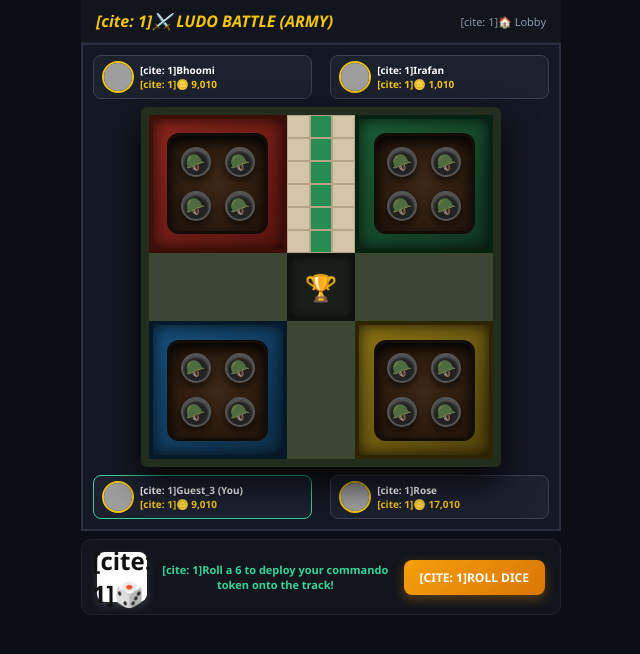
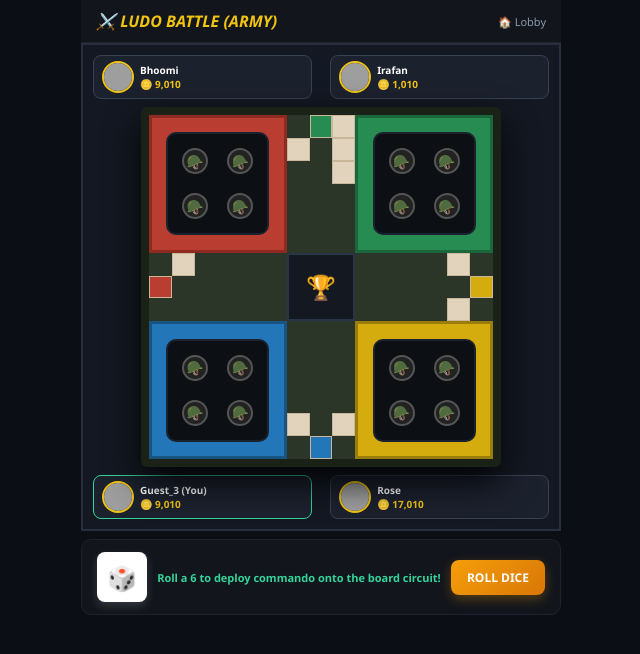
Before and after one commit to harshit-ydv001/fm4bat, a FastAPI app: template templates/ludo.html in a window 1280 px wide. Shown: the top 654 px of the page, without its empty margins (319-959 px from the left). Run offline with FastAPI, Linux system fonts and the light colour scheme; the template is opened without the code that fills it, so the values that code supplies are empty; grey boxes are pictures that could not be loaded.

Commit message:
update ludo board with full circuit track path cells for authentic round movement

```diff
--- a/templates/ludo.html
+++ b/templates/ludo.html
@@ -54,10 +54,11 @@
         .player-name { font-weight: bold; color: #fff; }
         .player-coins { color: #f1c40f; font-weight: bold; }
 
+        /* Authentic Ludo Board with 15x15 Grid */
         .board {
             width: 360px; height: 360px;
-            background: #3a4732;
-            border: 8px solid #232d1e;
+            background: #2b3528;
+            border: 8px solid #1a2218;
             position: relative;
             display: grid;
             grid-template-columns: repeat(15, 1fr);
@@ -67,70 +68,45 @@
             overflow: hidden;
         }
 
-        .base-red {
-            grid-column: 1 / 7; grid-row: 1 / 7;
-            background: linear-gradient(135deg, #8b251c 0%, #5a140e 100%);
-            border: 4px solid #3d0d09;
-            display: flex; justify-content: center; align-items: center;
-            box-shadow: inset 0 0 15px rgba(0,0,0,0.8);
-        }
-        .base-green {
-            grid-column: 10 / 16; grid-row: 1 / 7;
-            background: linear-gradient(135deg, #1b5e36 0%, #0f361f 100%);
-            border: 4px solid #082212;
-            display: flex; justify-content: center; align-items: center;
-            box-shadow: inset 0 0 15px rgba(0,0,0,0.8);
-        }
-        .base-blue {
-            grid-column: 1 / 7; grid-row: 10 / 16;
-            background: linear-gradient(135deg, #164e7a 0%, #0c2d47 100%);
-            border: 4px solid #061928;
-            display: flex; justify-content: center; align-items: center;
-            box-shadow: inset 0 0 15px rgba(0,0,0,0.8);
-        }
-        .base-yellow {
-            grid-column: 10 / 16; grid-row: 10 / 16;
-            background: linear-gradient(135deg, #8a7314 0%, #52430b 100%);
-            border: 4px solid #2d2404;
-            display: flex; justify-content: center; align-items: center;
-            box-shadow: inset 0 0 15px rgba(0,0,0,0.8);
-        }
+        /* 4 Bases */
+        .base-red { grid-column: 1 / 7; grid-row: 1 / 7; background: #b93d30; border: 3px solid #8e2a20; display: flex; justify-content: center; align-items: center; }
+        .base-green { grid-column: 10 / 16; grid-row: 1 / 7; background: #278c52; border: 3px solid #1c663c; display: flex; justify-content: center; align-items: center; }
+        .base-blue { grid-column: 1 / 7; grid-row: 10 / 16; background: #2376b8; border: 3px solid #185382; display: flex; justify-content: center; align-items: center; }
+        .base-yellow { grid-column: 10 / 16; grid-row: 10 / 16; background: #d4ac0d; border: 3px solid #9a7d0a; display: flex; justify-content: center; align-items: center; }
 
         .bunker-box {
-            width: 78%; height: 78%;
-            background: radial-gradient(circle, #3d2817 0%, #21150c 100%);
-            border-radius: 12px;
+            width: 78%; height: 78%; background: #0c0f14; border-radius: 10px;
             display: grid; grid-template-columns: repeat(2, 1fr); grid-template-rows: repeat(2, 1fr);
-            padding: 8px; gap: 10px; align-items: center; justify-items: center;
-            box-shadow: inset 0 6px 12px rgba(0,0,0,0.9);
-            border: 3px solid #140d07;
+            padding: 8px; gap: 8px; align-items: center; justify-items: center;
+            border: 2px solid #1a2230;
         }
 
         .token-helmet {
-            width: 30px; height: 30px; background: #222; border-radius: 50%;
-            display: flex; justify-content: center; align-items: center; font-size: 16px;
-            box-shadow: 0 4px 8px rgba(0,0,0,0.6), inset 0 2px 3px rgba(255,255,255,0.3);
+            width: 26px; height: 26px; background: #222; border-radius: 50%;
+            display: flex; justify-content: center; align-items: center; font-size: 14px;
             border: 2px solid #555; cursor: pointer;
         }
 
+        /* Center Home */
         .center-home {
-            grid-column: 7 / 10; grid-row: 7 / 10;
-            background: #1a1e18;
-            display: flex; justify-content: center; align-items: center; font-size: 26px;
-            border: 3px solid #0f120e;
-            box-shadow: inset 0 0 10px rgba(0,0,0,0.8);
+            grid-column: 7 / 10; grid-row: 7 / 10; background: #141820;
+            display: flex; justify-content: center; align-items: center; font-size: 24px;
+            border: 2px solid #2a3447;
         }
 
-        /* Playable Track Cells (Rashta) */
+        /* Full Track Path Grid Cells for Round Movement */
         .track-cell {
-            background: #d4c5a9;
-            border: 1px solid #b5a485;
+            background: #e2d3bc;
+            border: 1px solid #c8b79b;
             display: flex;
             justify-content: center;
             align-items: center;
-            font-size: 12px;
+            font-size: 11px;
         }
-        .track-cell.green-path { background: #278c52; }
+        .cell-red { background: #b93d30; }
+        .cell-green { background: #278c52; }
+        .cell-blue { background: #2376b8; }
+        .cell-yellow { background: #d4ac0d; }
 
         .control-panel {
             width: 100%; max-width: 480px;
@@ -159,8 +135,8 @@
 <body>
 
     <div class="navbar">
-        <a href="/dashboard" class="brand-logo">[cite: 1]⚔️ LUDO BATTLE (ARMY)</a>
-        <a href="/dashboard" style="color: #8a99ad; text-decoration: none; font-size: 11px;">[cite: 1]🏠 Lobby</a>
+        <a href="/dashboard" class="brand-logo">⚔️ LUDO BATTLE (ARMY)</a>
+        <a href="/dashboard" style="color: #8a99ad; text-decoration: none; font-size: 11px;">🏠 Lobby</a>
     </div>
 
     <div class="ludo-container">
@@ -168,26 +144,28 @@
             <div class="player-card">
                 <img src="https://images.unsplash.com/photo-1494790108377-be9c29b29330?w=100" class="player-avatar" alt="Bhoomi">
                 <div class="player-info">
-                    <span class="player-name">[cite: 1]Bhoomi</span>
-                    <span class="player-coins">[cite: 1]🪙 9,010</span>
+                    <span class="player-name">Bhoomi</span>
+                    <span class="player-coins">🪙 9,010</span>
                 </div>
             </div>
             <div class="player-card">
                 <img src="https://images.unsplash.com/photo-1507003211169-0a1dd7228f2d?w=100" class="player-avatar" alt="Irafan">
                 <div class="player-info">
-                    <span class="player-name">[cite: 1]Irafan</span>
-                    <span class="player-coins">[cite: 1]🪙 1,010</span>
+                    <span class="player-name">Irafan</span>
+                    <span class="player-coins">🪙 1,010</span>
                 </div>
             </div>
         </div>
 
+        <!-- Authentic 15x15 Ludo Board with Full Circuit Track Cells -->
         <div class="board">
+            <!-- Bases -->
             <div class="base-red">
                 <div class="bunker-box">
                     <div class="token-helmet">🪖</div>
                     <div class="token-helmet">🪖</div>
                     <div class="token-helmet">🪖</div>
-                    <div class="token-helmet" id="token-4">🪖</div>
+                    <div class="token-helmet" id="token-active">🪖</div>
                 </div>
             </div>
 
@@ -220,65 +198,62 @@
                 </div>
             </div>
 
-            <!-- Track Cells (Rashta) -->
-            <div class="track-cell" style="grid-column: 7; grid-row: 1;"></div>
-            <div class="track-cell green-path" style="grid-column: 8; grid-row: 1;" id="cell-1"></div>
-            <div class="track-cell" style="grid-column: 9; grid-row: 1;"></div>
+            <!-- Circuit Track Path Cells (Full Round Circuit) -->
+            <!-- Top Arm -->
+            <div class="track-cell" style="grid-column: 7; grid-row: 2;" id="track-1"></div>
+            <div class="track-cell cell-green" style="grid-column: 8; grid-row: 1;" id="track-2"></div>
+            <div class="track-cell" style="grid-column: 9; grid-row: 1;" id="track-3"></div>
+            <div class="track-cell" style="grid-column: 9; grid-row: 2;" id="track-4"></div>
+            <div class="track-cell" style="grid-column: 9; grid-row: 3;" id="track-5"></div>
 
-            <div class="track-cell" style="grid-column: 7; grid-row: 2;"></div>
-            <div class="track-cell green-path" style="grid-column: 8; grid-row: 2;" id="cell-2"></div>
-            <div class="track-cell" style="grid-column: 9; grid-row: 2;"></div>
+            <!-- Right Arm -->
+            <div class="track-cell" style="grid-column: 14; grid-row: 7;" id="track-6"></div>
+            <div class="track-cell cell-yellow" style="grid-column: 15; grid-row: 8;" id="track-7"></div>
+            <div class="track-cell" style="grid-column: 14; grid-row: 9;" id="track-8"></div>
 
-            <div class="track-cell" style="grid-column: 7; grid-row: 3;"></div>
-            <div class="track-cell green-path" style="grid-column: 8; grid-row: 3;" id="cell-3"></div>
-            <div class="track-cell" style="grid-column: 9; grid-row: 3;"></div>
+            <!-- Bottom Arm -->
+            <div class="track-cell" style="grid-column: 9; grid-row: 14;" id="track-9"></div>
+            <div class="track-cell cell-blue" style="grid-column: 8; grid-row: 15;" id="track-10"></div>
+            <div class="track-cell" style="grid-column: 7; grid-row: 14;" id="track-11"></div>
 
-            <div class="track-cell" style="grid-column: 7; grid-row: 4;"></div>
-            <div class="track-cell green-path" style="grid-column: 8; grid-row: 4;" id="cell-4"></div>
-            <div class="track-cell" style="grid-column: 9; grid-row: 4;"></div>
-
-            <div class="track-cell" style="grid-column: 7; grid-row: 5;"></div>
-            <div class="track-cell green-path" style="grid-column: 8; grid-row: 5;" id="cell-5"></div>
-            <div class="track-cell" style="grid-column: 9; grid-row: 5;"></div>
-
-            <div class="track-cell" style="grid-column: 7; grid-row: 6;"></div>
-            <div class="track-cell green-path" style="grid-column: 8; grid-row: 6;" id="cell-6"></div>
-            <div class="track-cell" style="grid-column: 9; grid-row: 6;"></div>
+            <!-- Left Arm & Home Entry -->
+            <div class="track-cell cell-red" style="grid-column: 1; grid-row: 8;" id="track-12"></div>
+            <div class="track-cell" style="grid-column: 2; grid-row: 7;" id="track-13"></div>
         </div>
 
         <div class="players-row" style="margin-top: 8px; margin-bottom: 0;">
             <div class="player-card" style="border-color: #34d399;">
                 <img src="https://images.unsplash.com/photo-1535713875002-d1d0cf377fde?w=100" class="player-avatar" alt="Guest_3">
                 <div class="player-info">
-                    <span class="player-name">[cite: 1]Guest_3 (You)</span>
-                    <span class="player-coins">[cite: 1]🪙 9,010</span>
+                    <span class="player-name">Guest_3 (You)</span>
+                    <span class="player-coins">🪙 9,010</span>
                 </div>
             </div>
             <div class="player-card">
                 <img src="https://images.unsplash.com/photo-1534528741775-53994a69daeb?w=100" class="player-avatar" alt="Rose">
                 <div class="player-info">
-                    <span class="player-name">[cite: 1]Rose</span>
-                    <span class="player-coins">[cite: 1]🪙 17,010</span>
+                    <span class="player-name">Rose</span>
+                    <span class="player-coins">🪙 17,010</span>
                 </div>
             </div>
         </div>
     </div>
 
     <div class="control-panel">
-        <div class="dice-box" id="dice-value">[cite: 1]🎲</div>
-        <div class="status-msg" id="game-status">[cite: 1]Roll a 6 to deploy your commando token onto the track!</div>
-        <button class="roll-btn" id="roll-dice-btn" onclick="rollDice()">[cite: 1]Roll Dice</button>
+        <div class="dice-box" id="dice-value">🎲</div>
+        <div class="status-msg" id="game-status">Roll a 6 to deploy commando onto the board circuit!</div>
+        <button class="roll-btn" id="roll-dice-btn" onclick="rollDice()">Roll Dice</button>
     </div>
 
     <script>
-        let currentPos = 0;
-        const maxTrackSteps = 6;
+        let circuitPos = 0; // 0 = in base, 1 to 13 = circuit track steps
+        const totalCircuitSteps = 13;
 
         function rollDice() {
             const diceEl = document.getElementById("dice-value");
             const statusEl = document.getElementById("game-status");
             const rollBtn = document.getElementById("roll-dice-btn");
-            const token4 = document.getElementById("token-4");
+            const activeToken = document.getElementById("token-active");
 
             rollBtn.disabled = true;
             let rollAnim = setInterval(() => {
@@ -290,32 +265,32 @@
                 let roll = Math.floor(Math.random() * 6) + 1;
                 diceEl.innerText = roll;
 
-                if (currentPos === 0) {
+                if (circuitPos === 0) {
                     if (roll === 6) {
-                        currentPos = 1;
-                        token4.innerHTML = "";
-                        document.getElementById("cell-6").innerHTML = "🚀";
-                        statusEl.innerText = `Rolled 6! Commando deployed onto the track path!`;
+                        circuitPos = 1;
+                        activeToken.innerHTML = "";
+                        document.getElementById("track-1").innerHTML = "🚀";
+                        statusEl.innerText = `Rolled 6! Commando deployed onto the board!`;
                     } else {
-                        statusEl.innerText = `Rolled ${roll}. Need a 6 to exit base!`;
+                        statusEl.innerText = `Rolled ${roll}. Need 6 to exit bunker base!`;
                     }
                 } else {
-                    let prevCellId = maxTrackSteps - currentPos + 1;
-                    if(prevCellId >= 1 && prevCellId <= 6) {
-                        document.getElementById(`cell-${prevCellId}`).innerHTML = "";
+                    // Clear previous track cell
+                    if(circuitPos <= totalCircuitSteps) {
+                        document.getElementById(`track-${circuitPos}`).innerHTML = "";
                     }
 
-                    currentPos += roll;
-                    if (currentPos >= maxTrackSteps) {
-                        document.getElementById("cell-1").innerHTML = "👑";
-                        statusEl.innerText = `🎉 Victory! Commando reached Trophy Home! Won 500 Coins!`;
+                    circuitPos += roll;
+                    if (circuitPos >= totalCircuitSteps) {
+                        circuitPos = totalCircuitSteps;
+                        document.getElementById(`track-${totalCircuitSteps}`).innerHTML = "👑";
+                        statusEl.innerText = `🎉 Victory! Commando completed the circuit and entered Home! Won 500 Coins!`;
                         setTimeout(() => {
                             window.location.href = "/dashboard";
                         }, 1500);
                     } else {
-                        let newCellId = maxTrackSteps - currentPos + 1;
-                        document.getElementById(`cell-${newCellId}`).innerHTML = "🚀";
-                        statusEl.innerText = `Rolled ${roll}. Moving along the track path!`;
+                        document.getElementById(`track-${circuitPos}`).innerHTML = "🚀";
+                        statusEl.innerText = `Rolled ${roll}. Moving along the circuit track!`;
                     }
                 }
                 rollBtn.disabled = false;
```
